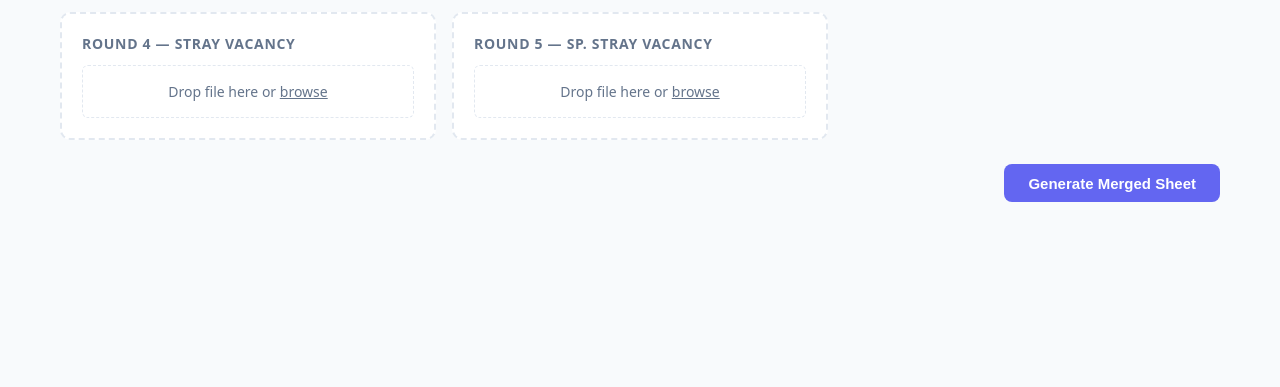
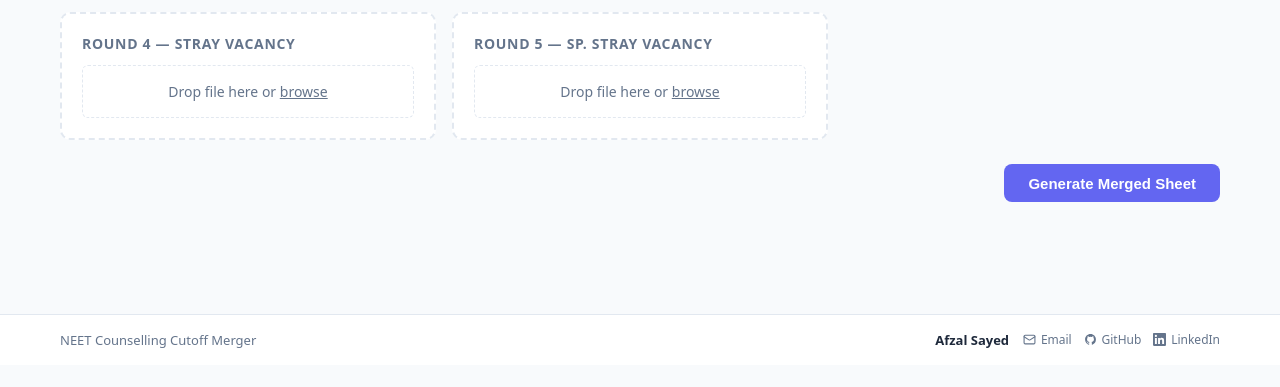
Before and after one commit to afzal-sayed/neet-counselling-cutoff-csv-merger, a Flask app: page / in a window 1280 px wide. Shown: the part 262-649 px from the top of the page. Run offline with Flask 3, Linux system fonts and the light colour scheme.

Commit message:
feat: add footer with author info and Start Over button on download page

```diff
--- a/static/css/style.css
+++ b/static/css/style.css
@@ -89,6 +89,16 @@ h2 { font-size: 1.125rem; font-weight: 700; margin-bottom: .75rem; }
 .download-btns { display: flex; gap: 1rem; flex-wrap: wrap; }
 .home-btn { margin-top: 1.25rem; }
 
+/* ── Footer ────────────────────────────────────────────────────── */
+.app-footer { border-top: 1px solid var(--border); background: var(--surface); margin-top: 3rem; }
+.footer-inner { max-width: 1200px; margin: 0 auto; padding: 1rem 1.25rem; display: flex; align-items: center; justify-content: space-between; flex-wrap: wrap; gap: .75rem; }
+.footer-copy { font-size: .8125rem; color: var(--text-muted); }
+.author { display: flex; align-items: center; gap: .875rem; flex-wrap: wrap; }
+.author-name { font-size: .8125rem; font-weight: 600; color: var(--text); }
+.author-links { display: flex; align-items: center; gap: .75rem; }
+.author-links a { display: inline-flex; align-items: center; gap: .3rem; font-size: .75rem; color: var(--text-muted); text-decoration: none; transition: color var(--transition); }
+.author-links a:hover { color: var(--accent); }
+
 /* ── Error ─────────────────────────────────────────────────────── */
 .error-msg { color: var(--danger); background: rgba(239,68,68,.08); border: 1px solid rgba(239,68,68,.3); padding: 1rem; border-radius: var(--radius); margin-bottom: 1rem; font-size: .875rem; }
 
--- a/templates/index.html
+++ b/templates/index.html
@@ -82,6 +82,29 @@
     </div>
   </div>
 
+  <footer class="app-footer">
+    <div class="footer-inner">
+      <span class="footer-copy">NEET Counselling Cutoff Merger</span>
+      <div class="author">
+        <span class="author-name">Afzal Sayed</span>
+        <div class="author-links">
+          <a href="mailto:afzal.sayed04@gmail.com" title="Email">
+            <svg width="13" height="13" viewBox="0 0 24 24" fill="none" stroke="currentColor" stroke-width="2" stroke-linecap="round" stroke-linejoin="round"><rect x="2" y="4" width="20" height="16" rx="2"></rect><path d="m22 7-8.97 5.7a1.94 1.94 0 0 1-2.06 0L2 7"></path></svg>
+            Email
+          </a>
+          <a href="https://github.com/afzal-sayed" target="_blank" rel="noopener" title="GitHub">
+            <svg width="13" height="13" viewBox="0 0 24 24" fill="currentColor"><path d="M12 2C6.477 2 2 6.484 2 12.017c0 4.425 2.865 8.18 6.839 9.504.5.092.682-.217.682-.483 0-.237-.008-.868-.013-1.703-2.782.605-3.369-1.343-3.369-1.343-.454-1.158-1.11-1.466-1.11-1.466-.908-.62.069-.608.069-.608 1.003.07 1.531 1.032 1.531 1.032.892 1.53 2.341 1.088 2.91.832.092-.647.35-1.088.636-1.338-2.22-.253-4.555-1.113-4.555-4.951 0-1.093.39-1.988 1.029-2.688-.103-.253-.446-1.272.098-2.65 0 0 .84-.27 2.75 1.026A9.564 9.564 0 0 1 12 6.844a9.59 9.59 0 0 1 2.504.337c1.909-1.296 2.747-1.027 2.747-1.027.546 1.379.202 2.398.1 2.651.64.7 1.028 1.595 1.028 2.688 0 3.848-2.339 4.695-4.566 4.943.359.309.678.92.678 1.855 0 1.338-.012 2.419-.012 2.747 0 .268.18.58.688.482A10.02 10.02 0 0 0 22 12.017C22 6.484 17.522 2 12 2z"></path></svg>
+            GitHub
+          </a>
+          <a href="https://linkedin.com/in/afzal-sayed" target="_blank" rel="noopener" title="LinkedIn">
+            <svg width="13" height="13" viewBox="0 0 24 24" fill="currentColor"><path d="M20.447 20.452h-3.554v-5.569c0-1.328-.027-3.037-1.852-3.037-1.853 0-2.136 1.445-2.136 2.939v5.667H9.351V9h3.414v1.561h.046c.477-.9 1.637-1.85 3.37-1.85 3.601 0 4.267 2.37 4.267 5.455v6.286zM5.337 7.433a2.062 2.062 0 0 1-2.063-2.065 2.064 2.064 0 1 1 2.063 2.065zm1.782 13.019H3.555V9h3.564v11.452zM22.225 0H1.771C.792 0 0 .774 0 1.729v20.542C0 23.227.792 24 1.771 24h20.451C23.2 24 24 23.227 24 22.271V1.729C24 .774 23.2 0 22.222 0h.003z"></path></svg>
+            LinkedIn
+          </a>
+        </div>
+      </div>
+    </div>
+  </footer>
+
   <script src="/static/js/app.js"></script>
 </body>
 </html>
```
